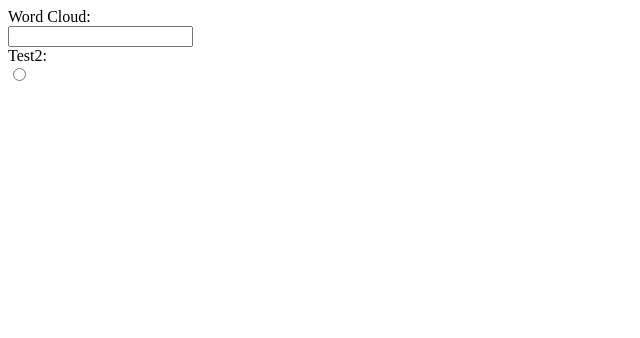
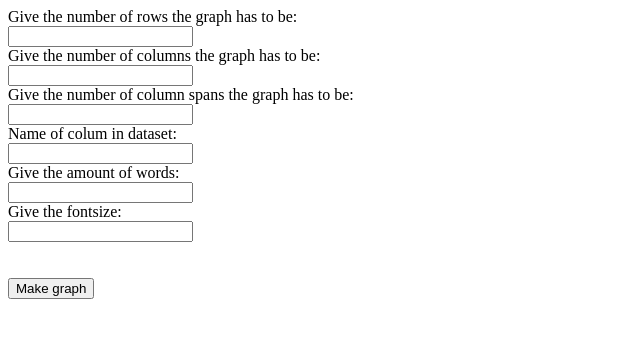
Before and after one commit to matthias-vanermen/Voices-That-Count, an Electron app: page views/Charts/chartWordcloud.html in a window 800 px wide. Shown: the whole page, without its empty margins (0-640 px from the left). Drawn offline with Linux system fonts and the light colour scheme.

Commit message:
wordcloud graph made

```diff
--- a/views/Charts/chartWordcloud.html
+++ b/views/Charts/chartWordcloud.html
@@ -8,10 +8,21 @@
 </head>
 <body>
     <form action="">
-        <label for="test">Word Cloud:</label><br>
-        <input type="text" id="test" name="test"><br>
-        <label for="test2">Test2:</label><br>
-        <input type="radio" id="test2" name="test2" value="test2">
+        <label for="row">Give the number of rows the graph has to be:</label><br>
+        <input type="text" id="row" name="row"><br>
+        <label for="column">Give the number of columns the graph has to be:</label><br>
+        <input type="text" id="column" name="column"><br>
+        <label for="columnspan">Give the number of column spans the graph has to be:</label> <br>
+        <input type="text" id="columnspan" name="columnspan"><br>
+        <label for="datafield">Name of colum in dataset:</label><br>
+        <input type="text" id="datafield" name="datafield"><br>
+        <label for="wordamount">Give the amount of words:</label><br>
+        <input type="text" id="wordamount" name="wordamount"><br>
+        <label for="fontsize">Give the fontsize:</label><br>
+        <input type="text" id="fontsize" name="fontsize"><br>
+
+        <br><br>
+        <button onclick="makeWordcloudGraph()">Make graph</button>
     </form>
 </body>
 </html>
```
